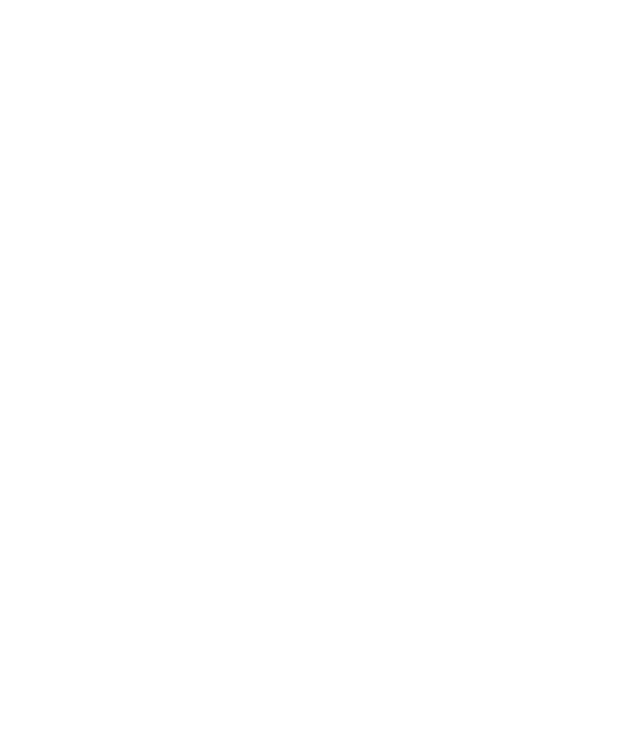
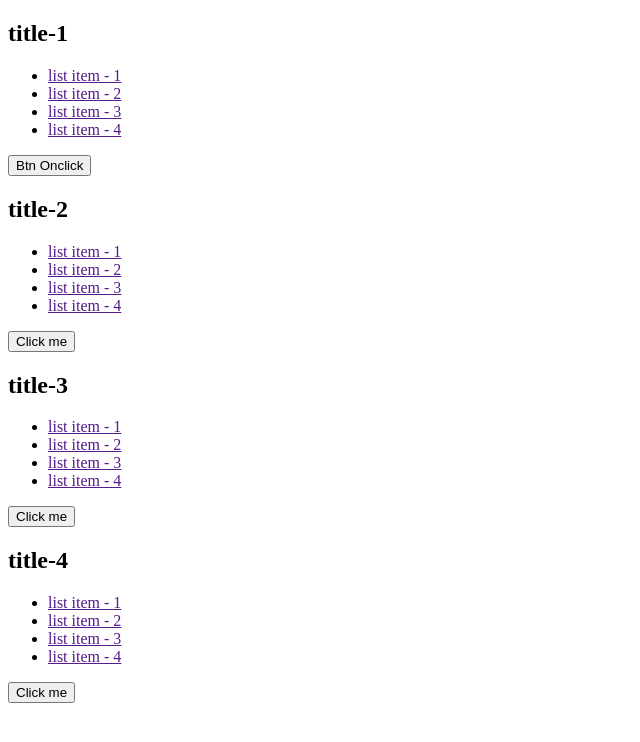
Before and after one commit to farjanayeasminrimi/JS-Event-Handler-Practice, a plain HTML site: page index.html in a window 1280 px wide. Shown: the whole page, without its empty margins (0-640 px from the left). Drawn offline with Linux system fonts and the light colour scheme.

Commit message:
applied second method of onclick

```diff
--- a/JS/script.js
+++ b/JS/script.js
@@ -0,0 +1,9 @@
+const btn2nd = document.getElementById("2nd-btn");
+btn2nd.onclick = function () {
+  const section2nd = document.getElementById("section-2");
+  section2nd.style.backgroundColor = "blue";
+  const listAncor = document.querySelectorAll("#menu-2nd li a");
+  for (let a of listAncor) {
+    a.style.color = "white";
+  }
+};
--- a/index.html
+++ b/index.html
@@ -8,6 +8,56 @@
     <link rel="stylesheet" href="style.css" />
   </head>
   <body>
+    <main>
+      <section>
+        <div class="card">
+          <h1 class="title">title-1</h1>
+          <ul class="menu">
+            <li class="list-item"><a href="">list item - 1</a></li>
+            <li class="list-item"><a href="">list item - 2</a></li>
+            <li class="list-item"><a href="">list item - 3</a></li>
+            <li class="list-item"><a href="">list item - 4</a></li>
+          </ul>
+          <button class="btn" onclick="alert('Clicked me')">Btn Onclick</button>
+        </div>
+      </section>
+      <section id="section-2">
+        <div class="card">
+          <h1 class="title">title-2</h1>
+          <ul class="menu" id="menu-2nd">
+            <li class="list-item"><a href="">list item - 1</a></li>
+            <li class="list-item"><a href="">list item - 2</a></li>
+            <li class="list-item"><a href="">list item - 3</a></li>
+            <li class="list-item"><a href="">list item - 4</a></li>
+          </ul>
+          <button class="btn" id="2nd-btn">Click me</button>
+        </div>
+      </section>
+      <section>
+        <div class="card">
+          <h1 class="title">title-3</h1>
+          <ul class="menu">
+            <li class="list-item"><a href="">list item - 1</a></li>
+            <li class="list-item"><a href="">list item - 2</a></li>
+            <li class="list-item"><a href="">list item - 3</a></li>
+            <li class="list-item"><a href="">list item - 4</a></li>
+          </ul>
+          <button class="btn">Click me</button>
+        </div>
+      </section>
+      <section>
+        <div class="card">
+          <h1 class="title">title-4</h1>
+          <ul class="menu">
+            <li class="list-item"><a href="">list item - 1</a></li>
+            <li class="list-item"><a href="">list item - 2</a></li>
+            <li class="list-item"><a href="">list item - 3</a></li>
+            <li class="list-item"><a href="">list item - 4</a></li>
+          </ul>
+          <button class="btn">Click me</button>
+        </div>
+      </section>
+    </main>
     <script src="./JS/script.js"></script>
   </body>
 </html>
```
